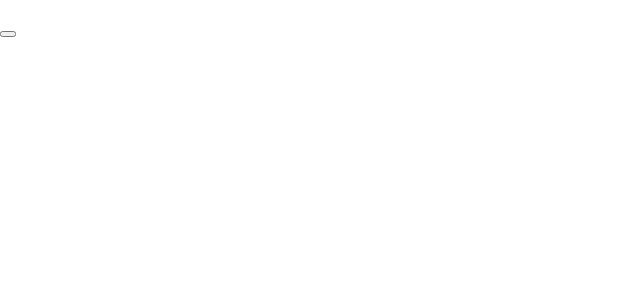
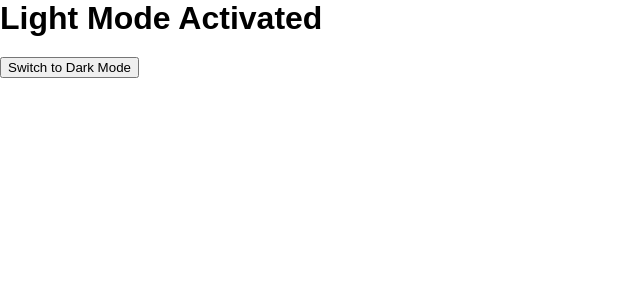
Before and after one commit to bben95/React-Theme-Toggler---React-State-Events-Context-API---In-Class---7co9ygqfho48, a React app: page / in a window 1280 px wide. Shown: the top 300 px of the page, without its empty margins (0-640 px from the left). Built offline with nearby package versions, Linux system fonts and the light colour scheme.

Commit message:
final change

```diff
--- a/src/components/App.js
+++ b/src/components/App.js
@@ -3,12 +3,12 @@ import '../styles/App.css';
 
 const App = () => {
 
-  const [isDarkMode, setIsDarkMode] = useState();
+  const [isDarkMode, setIsDarkMode] = useState(true);
 
   return (
-    <div id="main">
-      <h1></h1>
-      <button></button>
+    <div style={isDarkMode?{backgroundColor:"rgb(255, 255, 255)"}:{backgroundColor:"rgb(0, 0, 0)"}} id="main">
+      <h1 style={isDarkMode?{color:"rgb(0, 0, 0)"}:{color:"rgb(255, 255, 255)"}}>{isDarkMode? "Light Mode Activated":"Dark Mode Activated"}</h1>
+      <button  onClick={()=>{setIsDarkMode(!isDarkMode)}}>{isDarkMode?"Switch to Dark Mode":"Switch to Light Mode"}</button>
     </div>
   )
 }
```
Also changed, not shown: 1 other file (tests, documents, lock files or other folders).
